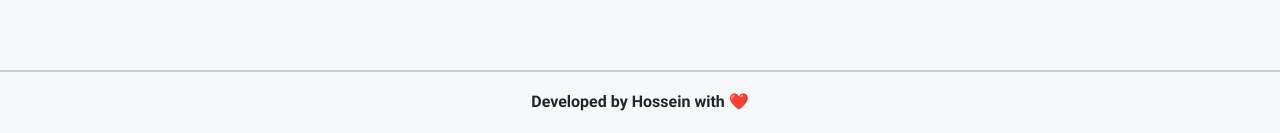
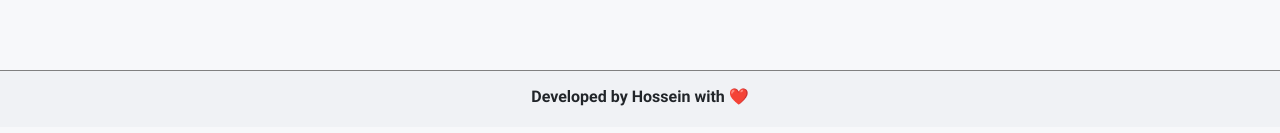
Before and after one commit to hosseinpjf/online-store, a React (Vite) app: page / in a window 1280 px wide. Shown: the part 800-933 px from the top of the page. Built offline with nearby package versions, Linux system fonts and the light colour scheme; no server answers.

Commit message:
The footer section is complete

```diff
--- a/src/layouts/Footer.jsx
+++ b/src/layouts/Footer.jsx
@@ -1,8 +1,6 @@
-import styles from "./footer.module.css"
-
 function Footer() {
   return (
-    <footer className={styles.footer}>
+    <footer className="text-center p-3 direction-ltr bg-side border-top border-neutral">
         Developed by Hossein with ❤️
     </footer>
   )
--- a/src/layouts/footer.module.css
+++ /dev/null
@@ -1,6 +0,0 @@
-.footer{
-    border-top: 2px solid #ccc;
-    text-align: center;
-    direction: ltr;
-    padding: 20px;
-}
```
